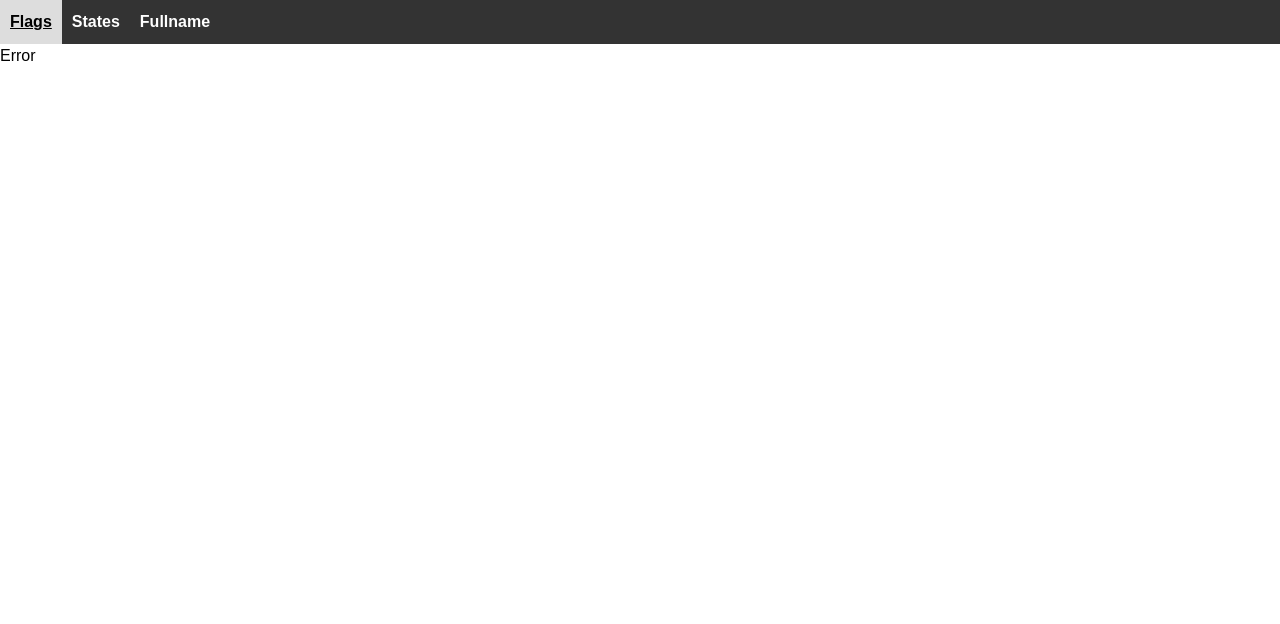
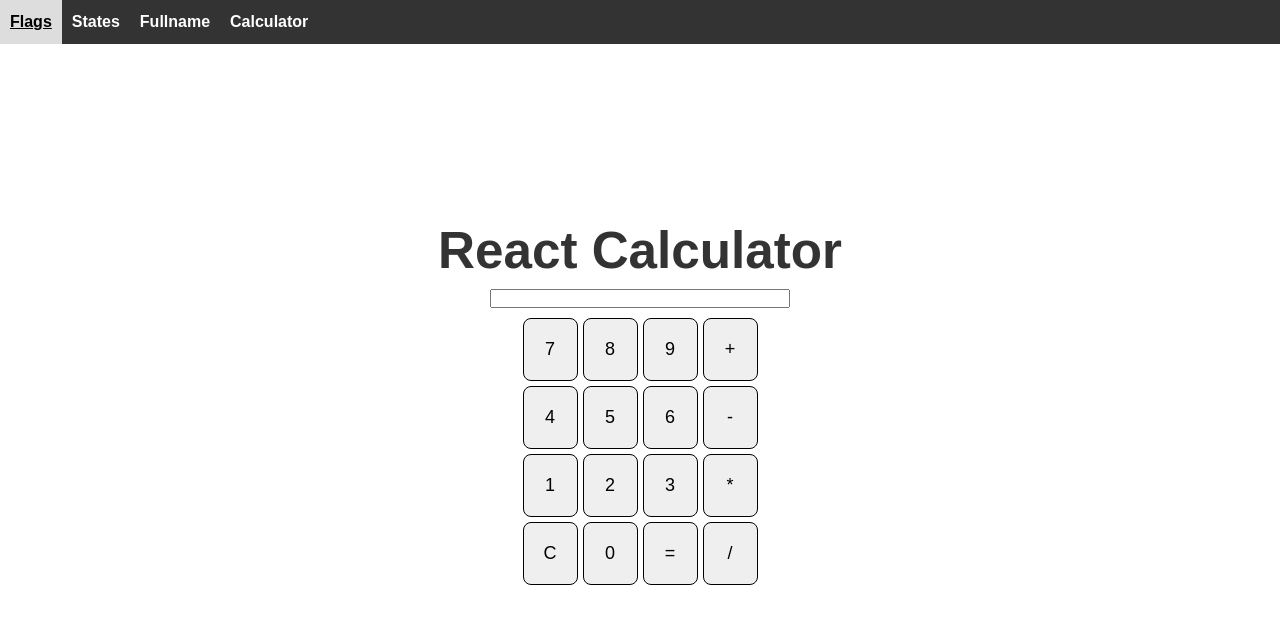
Before and after one commit to aviralrabbit1/react-mini, a React (Vite) app: page /calculator in a window 1280 px wide. Shown: the top 624 px of the page. Built offline with nearby package versions, Linux system fonts and the light colour scheme.

Commit message:
:sparkles: Create Calculator app

```diff
--- a/src/App.jsx
+++ b/src/App.jsx
@@ -4,6 +4,7 @@ import Flags from './mini/Flag.';
 import States from './mini/States';
 import Error from './mini/Error';
 import Fullname from './mini/Fullname';
+import Calculator from './mini/Calculator';
 
 function App() {
 
@@ -21,12 +22,16 @@ function App() {
                     <li>
                         <Link to="/fullname">Fullname</Link>
                     </li>
+                    <li>
+                        <Link to="/calculator">Calculator</Link>
+                    </li>
                 </ul>
             </nav>
               <Routes>
                   <Route path="/" index element={<Flags/>} />
                   <Route path="/states" element={<States />} />
                   <Route path="/fullname" element={<Fullname />} />
+                  <Route path="/calculator" element={<Calculator />} />
                   <Route path="/*" element={<Error />} />
               </Routes>
         </div>
--- /dev/null
+++ b/src/mini/Calculator.jsx
@@ -0,0 +1,76 @@
+import React, { useState } from 'react'
+
+const buttonValues = [
+    7,8,9,'+',
+    4,5,6,'-',
+    1,2,3,'*',
+    'C',0,'=','/'
+]
+const Calculator = () => {
+    const [calculated, setCaclulated] = useState(false);
+    const [input, setInput] = useState("");
+    const [result, setResult] = useState("");
+
+    const handleButtonClick = (value) => {
+        if (value === 'C') {
+            setInput(""); // Clear the input
+            setResult("");
+        } else if (value === '=') {
+            try {
+                // Evaluate the expression and update the input
+                if(input.toString() === "0/0"){
+                    setResult("NaN");
+                } else {
+                    setResult(eval(input).toString());
+                }
+                setCaclulated(true);
+            } catch (error) {
+                setResult("Error"); // Handle any errors in evaluation
+            }
+        } else {
+            setInput(prevInput => prevInput + value); // Append the clicked value to the input
+        }
+    };
+  return (
+    <div style={{
+        display: "flex",
+        flexDirection: "column",
+        justifyContent: "center",
+        alignItems: "center",
+        textAlign: "center",
+        height: "90vh"
+    }}>
+        <h1>React Calculator</h1>
+        <input type="text" name="calculate" id="calculate"
+            value={input}
+            readOnly // Make the input read-only
+        style={{
+            display:"block",
+            width: "300px",
+            margin: "10px 0"
+        }} />
+        {calculated && <div style={{ margin: "20px 0"}}>{result}</div> }
+        <div style={{
+            display: "grid",
+            gap: "5px",
+            gridTemplateColumns: "repeat(4, 1fr)",
+        }}>
+            {buttonValues.map((value, index) => (
+                <button
+                    key={index}
+                    onClick={() => handleButtonClick(value)}
+                    style={{
+                        padding: "20px",
+                        fontSize: "18px",
+                        border: "1px solid black"
+                    }}
+                >
+                    {value}
+                </button>
+            ))}
+        </div>
+    </div>
+  )
+}
+
+export default Calculator
```
